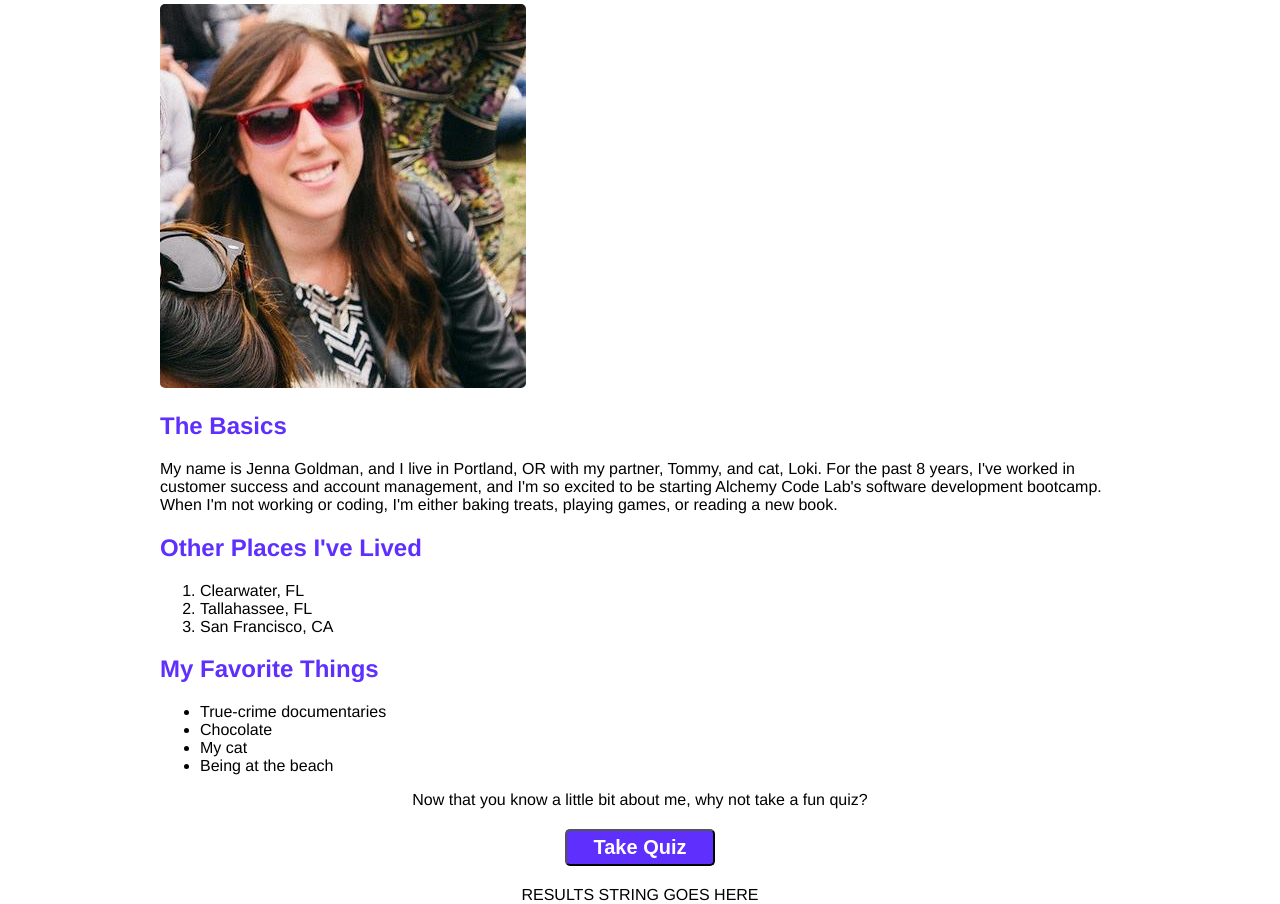
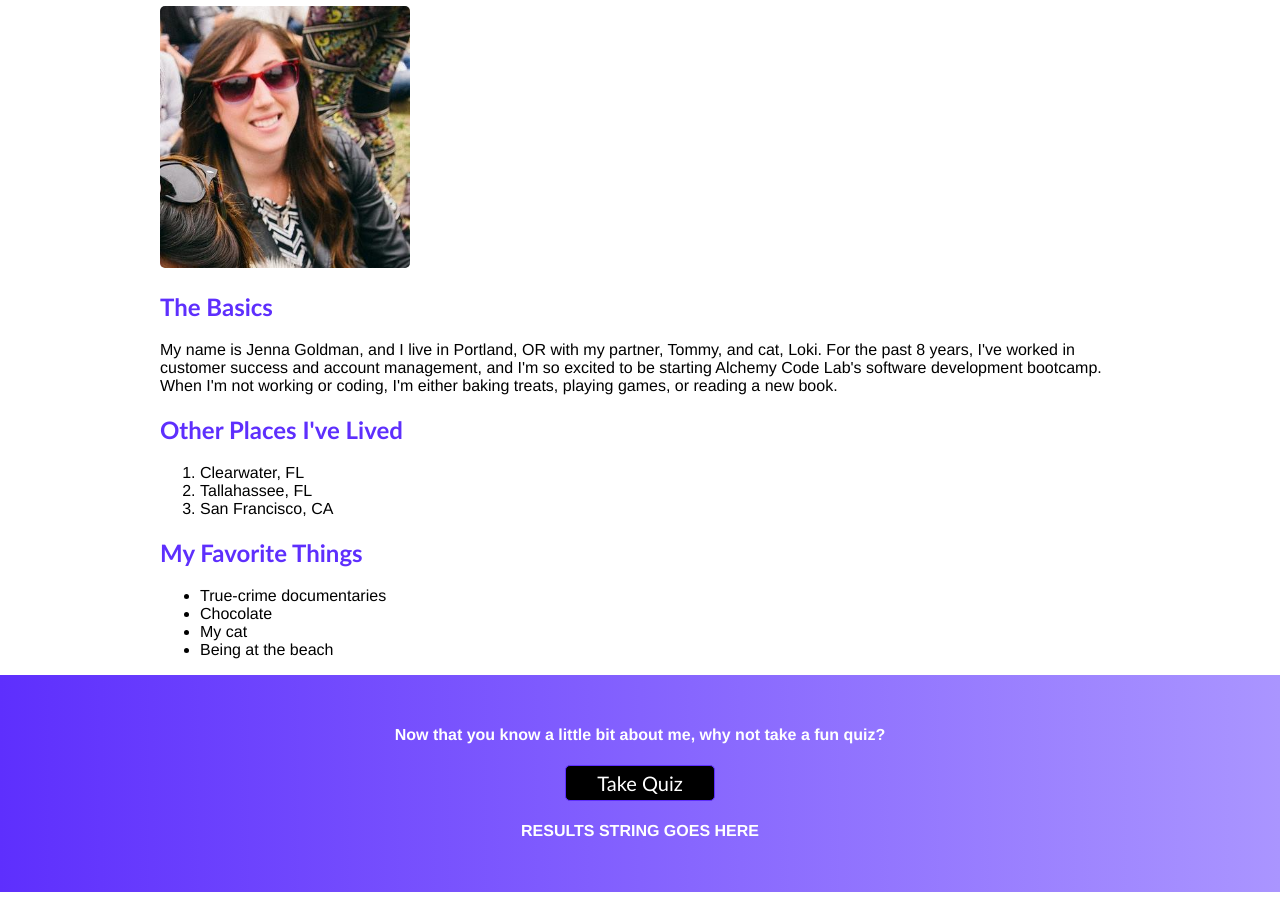
Before and after one commit to jennagoldman/about-me, a plain HTML site: page index.html in a window 1280 px wide. Shown: the part 76-980 px from the top of the page. Drawn offline with Linux system fonts and the light colour scheme.

Commit message:
add script with event handler for quiz

```diff
--- a/app.js
+++ b/app.js
@@ -0,0 +1,31 @@
+
+// Import isYes function
+import isYes from '/src/is-yes.js';
+
+// Reference needed DOM elements:
+// The button the user will click for taking the quiz
+const quizButton = document.getElementById('quiz-button');
+
+// The element to which you will write the quiz results
+const results = document.getElementById('results');
+
+
+// Subscribe to the button's click event using addEventListener
+quizButton.addEventListener('click', () => {
+    // Ask the user's name. Their name should be used in subsequent prompts
+    const name = prompt('What is your name?');
+    // Confirm that the user really wants to take the quiz. If not, `return` from your function.
+    const confirmation = confirm(`Are you sure you want to take the quiz, ${name}?`);
+    if (confirmation === false) return;
+
+});
+
+
+// 1. Three YES/NO questions about you. Use your `isYes` function to determine the user's
+// response, then compare to the correct answer. Track number of correct responses.
+// 1. Alert the user that the quiz is complete and their results will now be written to the webpage.
+// 1. Write a response to the page with their name and number correct, for example: "Okay Bernice, you got 2/3 correct".
+// 1. STRETCH goal(s):
+//   - Add a class to style the result differently based on
+//   good or bad score
+//   - Include a percentage, without decimal places.
--- a/index.html
+++ b/index.html
@@ -12,8 +12,10 @@
 <body>
     <header>
         <h1>About Me</h1>
-        <img src="img/jenna_headshot.jpg" alt="my headshot">
+        <img src="img/jenna_headshot.jpg" alt="my headshot" width="250px">
     </header>
+
+    <main>
         <section id="about-me-basics">
             <h2>The Basics</h2>
             <p>My name is Jenna Goldman, and I live in Portland, OR with my partner, Tommy, and cat, Loki. For the past 8 years, I've worked in customer success and account management, and I'm so excited to be starting Alchemy Code Lab's software development bootcamp. When I'm not working or coding, I'm either baking treats, playing games, or reading a new book.</p>
@@ -37,16 +39,16 @@
                 <li>Being at the beach</li>
             </ul>
         </section>
-    <div class="centered" id="quiz">
-        <section id="quiz-prompt">
-            <p class="centered">Now that you know a little bit about me, why not take a fun quiz?</p>
+    </main>
+    <aside>
+        <section id="quiz">
+            <h4>Now that you know a little bit about me, why not take a fun quiz?</h4>
             <button id="quiz-button">Take Quiz</button>
+            <h4 id="results">RESULTS STRING GOES HERE</h4>
         </section>
+    </aside>
 
-        <section id="results">
-            RESULTS STRING GOES HERE
-        </section>
-    </div>
+
     <script type="module" src="app.js"></script>
 </body>
 
--- /dev/null
+++ b/src/is-yes.js
@@ -0,0 +1,9 @@
+export default function isYes(str) {
+    const myString = str.toLowerCase();
+
+    if (myString === 'yes' || myString === 'y') {
+        return true;
+    } else {
+        return false;
+    }
+}
--- a/style.css
+++ b/style.css
@@ -4,27 +4,36 @@
 
 body {
     font-family: "Helvetica Neue";
+    margin: 0;
+}
+
+header, main {
+    width: 75%;
     margin: 0 auto;
-    width: 75%;
 }
 
 h1, h2 {
     color: #5E2FFD;
+    font-family: 'Gill Sans', 'Gill Sans MT', Calibri, 'Trebuchet MS', sans-serif;
 }
 
 img {
     border-radius: 5px;
 }
 
-.centered {
+#quiz {
+    color: #FFF;
+    background: linear-gradient(to right, #5E2FFD, #AA95FF);
     text-align: center;
+    padding: 30px;
 }
 
 #quiz-button {
     color: #FFF;
-    background: #5E2FFD;
+    background: #000;
+    font-family: 'Gill Sans', 'Gill Sans MT', Calibri, 'Trebuchet MS', sans-serif;
     font-size: 20px;
-    font-weight: bold;
+    border: 1px solid #5E2FFD;
     border-radius: 5px;
     width: 150px;
     margin: 20px auto;
@@ -32,3 +41,8 @@ img {
     display: block;
     cursor: pointer;
 }
+
+#quiz-button:hover {
+    background: #5E2FFD;
+    border: 1px solid #000;
+}
```
Also changed, not shown: test/example.test.js (+23 -4 lines), 2 other files. Lines whose indentation alone changed are shown as unchanged.
